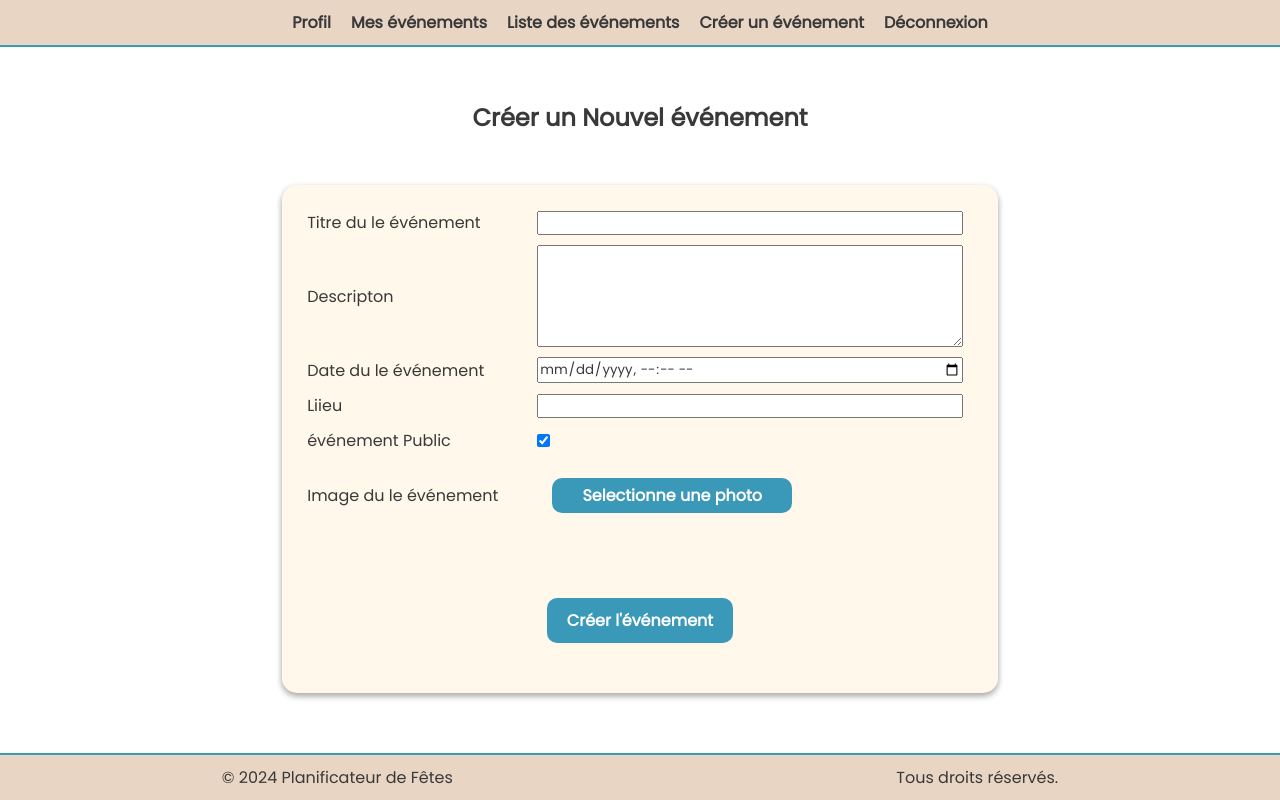
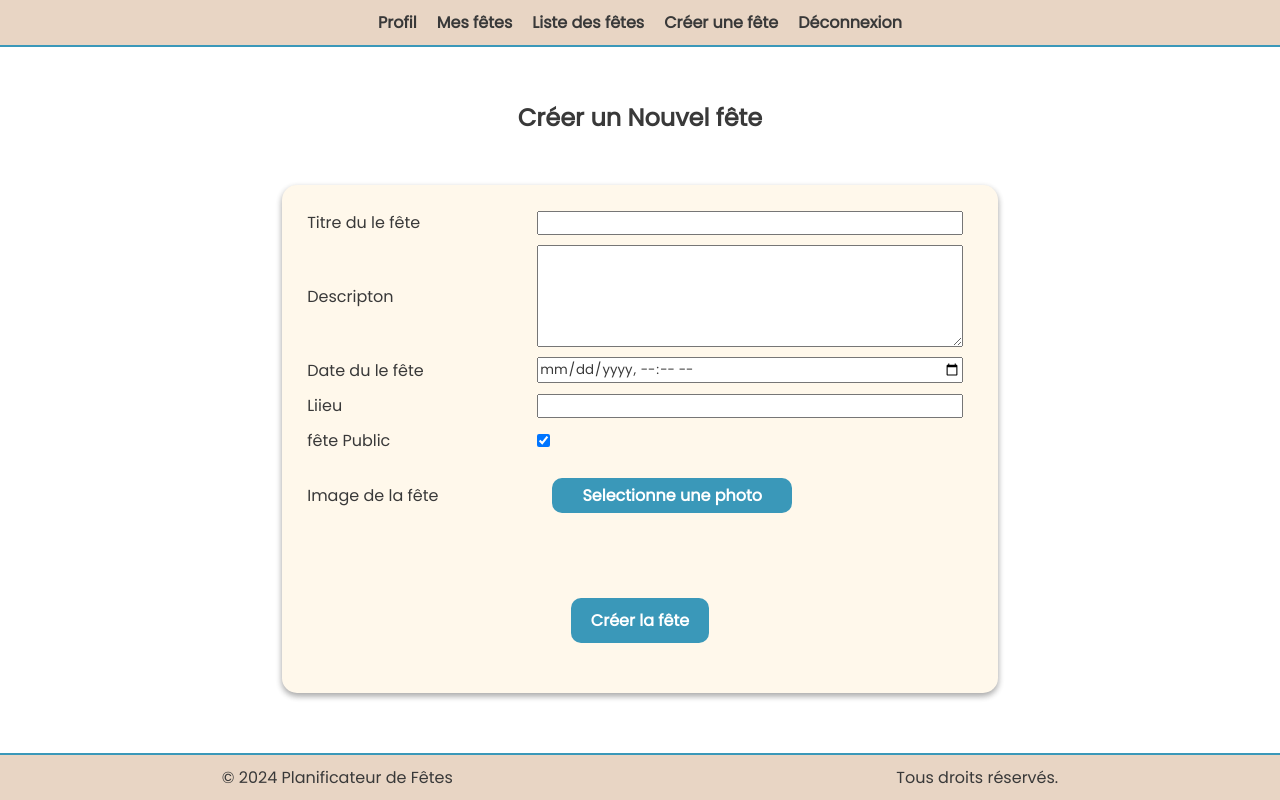
Before and after one commit to RoroMarmotte/tpgit_note_GRP2, a PHP site: page /creation-event.php in a window 1280 px wide. Run offline with PHP 8.4, Linux system fonts and the light colour scheme; the visitor is signed in with stand-in values (Sample User, id 1).

Commit message:
Modification de tous les 'events' en 'fetes'

```diff
--- a/creation-event.php
+++ b/creation-event.php
@@ -27,13 +27,13 @@ if ($_SERVER["REQUEST_METHOD"] == "POST") {
     }
 
     if (empty(trim($_POST["event_date"]))) {
-        $event_date_err = "Veuillez entrer une date pour l'événement.";
+        $event_date_err = "Veuillez entrer une date pour la fête.";
     } else {
         $event_date = trim($_POST["event_date"]);
     }
 
     if (empty(trim($_POST["location"]))) {
-        $location_err = "Veuillez entrer un lieu pour l'événement.";
+        $location_err = "Veuillez entrer un lieu pour la fête.";
     } else {
         $location = trim($_POST["location"]);
     }
@@ -111,10 +111,10 @@ if ($_SERVER["REQUEST_METHOD"] == "POST") {
     <?php include('includes/header.php'); ?>
 
     <div class="container">
-        <h2>Créer un Nouvel événement</h2>
+        <h2>Créer un Nouvel fête</h2>
         <form action="<?php echo htmlspecialchars($_SERVER["PHP_SELF"]); ?>" method="post" enctype="multipart/form-data">
             <div>
-                <label>Titre du le événement</label>
+                <label>Titre du le fête</label>
                 <input type="text" name="title" maxlength="50" value="<?php echo $title; ?>">
                 <span><?php echo $title_err; ?></span>
             </div>
@@ -124,7 +124,7 @@ if ($_SERVER["REQUEST_METHOD"] == "POST") {
                 <span><?php echo $description_err; ?></span>
             </div>
             <div>
-                <label>Date du le événement</label>
+                <label>Date du le fête</label>
                 <input type="datetime-local" name="event_date" value="<?php echo $event_date; ?>">
                 <span><?php echo $event_date_err; ?></span>
             </div>
@@ -134,11 +134,11 @@ if ($_SERVER["REQUEST_METHOD"] == "POST") {
                 <span><?php echo $location_err; ?></span>
             </div>
             <div>
-                <label>événement Public</label>
+                <label>fête Public</label>
                 <input type="checkbox" name="is_public" <?php echo $is_public ? 'checked' : ''; ?>>
             </div>
             <div>
-                <label>Image du le événement</label>
+                <label>Image de la fête</label>
                 <label for="fileInput" class="custom-file-input">Selectionne une photo</label>
                 <input type="file" id="fileInput" name="profile_image" accept="image/*" style="display: none;">
                 <span><?php echo $image_err; ?></span>
@@ -149,7 +149,7 @@ if ($_SERVER["REQUEST_METHOD"] == "POST") {
             </div>
 
             <div class="container_submit_button">
-                <button class="custom_button" type="submit">Créer l'événement</button>
+                <button class="custom_button" type="submit">Créer la fête</button>
             </div>
         </form>
     </div>
--- a/event-list.php
+++ b/event-list.php
@@ -28,7 +28,7 @@ unset($pdo);
 
 <head>
     <meta charset="UTF-8">
-    <title>Liste des événements</title>
+    <title>Liste des fêtes</title>
     <link rel="stylesheet" href="css/root.css">
     <link rel="stylesheet" href="css/header.css">
     <link rel="stylesheet" href="css/footer.css">
@@ -64,7 +64,7 @@ unset($pdo);
                     </a>
                 <?php endforeach; ?>
             <?php else : ?>
-                <p>Aucun événement à afficher.</p>
+                <p>Aucune fête à afficher.</p>
             <?php endif; ?>
         </div>
     </div>
--- a/includes/header.php
+++ b/includes/header.php
@@ -2,9 +2,9 @@
     <nav>
         <?php if (isset($_SESSION["loggedin"]) && $_SESSION["loggedin"] === true) : ?>
             <a href="profil.php">Profil</a>
-            <a href="my-events.php">Mes événements</a>
-            <a href="event-liste.php">Liste des événements</a>
-            <a href="creation-event.php">Créer un événement</a>
+            <a href="my-events.php">Mes fêtes</a>
+            <a href="event-liste.php">Liste des fêtes</a>
+            <a href="creation-event.php">Créer une fête</a>
             <a href="logout.php">Déconnexion</a>
         <?php else : ?>
             <a href="index.php">Accueil</a>
```
Also changed, not shown: event-details.php (+5 -5 lines), my-events.php (+4 -4 lines).
